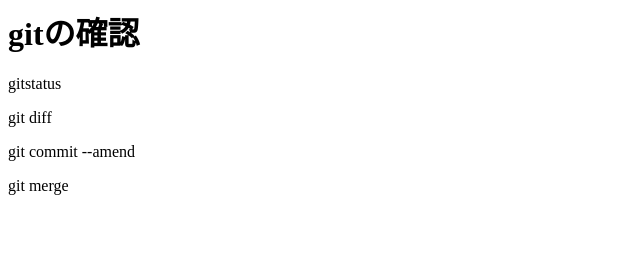
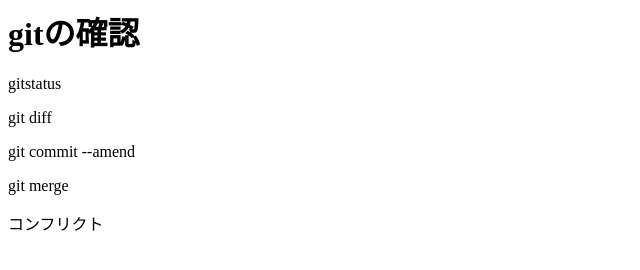
Before and after one commit to AdachiShunta/git_tutorial_practice, a plain HTML site: page index.html in a window 1280 px wide. Shown: the full height of the page, 0-640 px from the left. Drawn offline with Linux system fonts and the light colour scheme.

Commit message:
コンフリクトを追記

```diff
--- a/index.html
+++ b/index.html
@@ -2,5 +2,5 @@
 <p>gitstatus</p>
 <p>git diff</p>
 <p>git commit --amend</p>
-<!-- --amendを新しく書いた commmitの後に -->
 <p>git merge</p>
+<p>コンフリクト</p>
```
